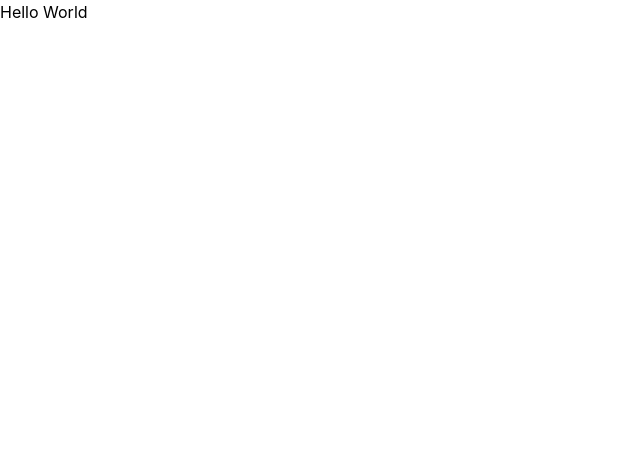
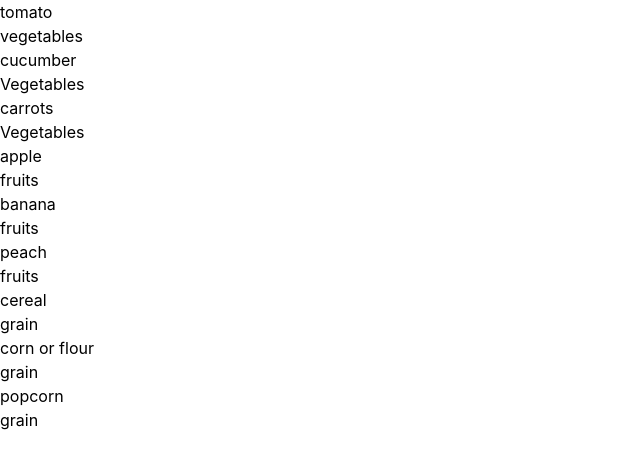
Before and after one commit to Ameer2000Mzori/Menu-App-React, a React (Create React App) app: page / in a window 1280 px wide. Shown: the top 468 px of the page, without its empty margins (0-640 px from the left). Built offline with nearby package versions, Linux system fonts and the light colour scheme.

Commit message:
listed items

```diff
--- a/src/App.js
+++ b/src/App.js
@@ -1,6 +1,6 @@
-import react from 'react'
+import Menu from './component/Menu.jsx'
 function App() {
-  return <h1>Hello World</h1>
+  return <Menu />
 }
 
 export default App
--- a/src/component/Menu.jsx
+++ b/src/component/Menu.jsx
@@ -1,7 +1,19 @@
-import React from 'react'
-
+import { menusObjs } from './hooks/menusData.js'
 const Menu = () => {
-  return <div>Menu</div>
+  return (
+    <>
+      <div>
+        {menusObjs.map((menu, index) => {
+          return (
+            <div key={index}>
+              <h1>{menu.name}</h1>
+              <p>{menu.category}</p>
+            </div>
+          )
+        })}
+      </div>
+    </>
+  )
 }
 
 export default Menu
--- a/src/component/hooks/menusData.js
+++ b/src/component/hooks/menusData.js
@@ -1,4 +1,4 @@
-const menusObjs = [
+export const menusObjs = [
   {
     category: 'vegetables',
     name: 'tomato',
```
